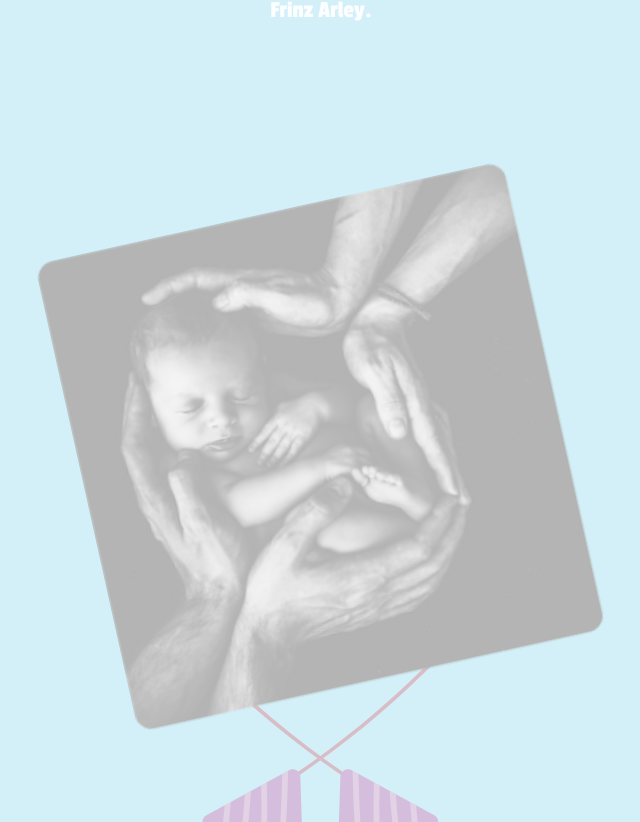
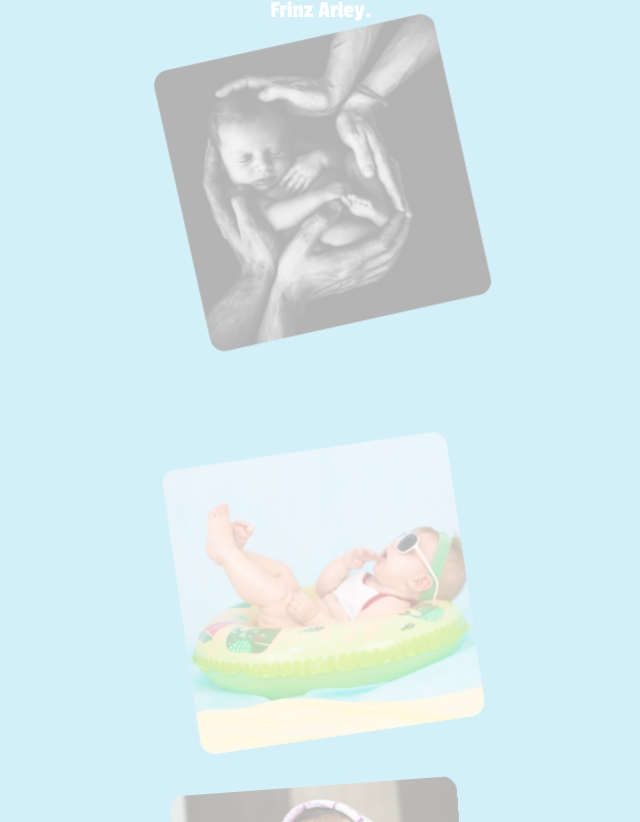
Before and after one commit to Ayocode5/react-web-ultah, a React (Create React App) app: page /invitation/1 in a window 1280 px wide. Shown: the part 1218-2040 px from the top of the page, without its empty margins (319-959 px from the left). Built offline with nearby package versions, Linux system fonts and the light colour scheme.

Commit message:
add slider image main page

```diff
--- a/src/Components/Pages/Main/Main.css
+++ b/src/Components/Pages/Main/Main.css
@@ -183,108 +183,6 @@ header {
   margin: 0 auto;
 }
 
-.photos {
-  margin: 0 auto;
-  margin-top: 24px;
-  position: relative;
-  overflow: hidden;
-  min-height: 100vmin;
-  z-index: 1;
-}
-
-.photos figure img {
-  display: block;
-  margin: 0 auto;
-}
-
-.photos figure {
-  cursor: pointer;
-  position: absolute;
-  transition: all 0.5s ease-in-out;
-  left: 0;
-  right: 0;
-}
-
-.photo-show {
-  opacity: 1 !important;
-  transform: translateY(0) !important;
-}
-
-figure:nth-child(1) img {
-  -webkit-transform: scale(0.6) rotate(-12.5deg);
-  transform: scale(0.6) rotate(-12.5deg);
-}
-
-figure:nth-child(2) img {
-  -webkit-transform: scale(0.6) rotate(-8.33333deg);
-  transform: scale(0.6) rotate(-8.33333deg);
-}
-
-figure:nth-child(3) img {
-  -webkit-transform: scale(0.6) rotate(-4.16667deg);
-  transform: scale(0.6) rotate(-4.16667deg);
-}
-
-figure:nth-child(4) img {
-  -webkit-transform: scale(0.6) rotate(0deg);
-  transform: scale(0.6) rotate(0deg);
-}
-
-figure:nth-child(5) img {
-  -webkit-transform: scale(0.6) rotate(4.16667deg);
-  transform: scale(0.6) rotate(4.16667deg);
-}
-
-figure:nth-child(6) img {
-  -webkit-transform: scale(0.6) rotate(8.33333deg);
-  transform: scale(0.6) rotate(8.33333deg);
-}
-
-figure:nth-child(7) img {
-  -webkit-transform: scale(0.6) rotate(12.5deg);
-  transform: scale(0.6) rotate(12.5deg);
-}
-
-figure:nth-child(2) {
-  opacity: 0;
-  -webkit-transform: translateY(100%);
-  transform: translateY(100%);
-}
-
-figure:nth-child(3) {
-  opacity: 0;
-  -webkit-transform: translateY(100%);
-  transform: translateY(100%);
-}
-
-figure:nth-child(4) {
-  opacity: 0;
-  -webkit-transform: translateY(100%);
-  transform: translateY(100%);
-}
-
-figure:nth-child(5) {
-  opacity: 0;
-  -webkit-transform: translateY(100%);
-  transform: translateY(100%);
-}
-
-figure:nth-child(6) {
-  opacity: 0;
-  -webkit-transform: translateY(100%);
-  transform: translateY(100%);
-}
-
-figure:nth-child(7) {
-  opacity: 0;
-  -webkit-transform: translateY(100%);
-  transform: translateY(100%);
-}
-
-figure img {
-  width: 100vmin;
-}
-
 .message {
   color: #000000;
   text-align: center;
@@ -292,6 +190,140 @@ figure img {
   max-width: 400px;
   margin: 0 auto;
   font-size: 20px;
+}
+
+#section__photos {
+  position: relative;
+  z-index: 1;
+  margin: 0 auto;
+  width: 75vw;
+}
+
+#photos {
+  --card-height: 40vw;
+  --card-margin: 4vw;
+  --card-top-offset: 1em;
+  --numphotos: 4;
+  --outline-width: 0px;
+}
+
+#photos {
+  padding-bottom: calc(
+    var(--numphotos) * var(--card-top-offset)
+  ); /* Make place at bottom, as items will slide to that position*/
+  margin-bottom: var(
+    --card-margin
+  ); /* Don't include the --card-margin in padding, as that will affect the scroll-timeline*/
+}
+
+#photo_1 {
+  --index: 1;
+  -webkit-transform: rotate(-12.5deg);
+  transform: rotate(-12.5deg);
+}
+
+#photo_2 {
+  margin-top: 90px;
+  --index: 2;
+  -webkit-transform: rotate(-8.33333deg);
+  transform: rotate(-8.33333deg);
+}
+
+#photo_3 {
+  --index: 3;
+  -webkit-transform: rotate(-4.16667deg);
+  transform: rotate(-4.16667deg);
+}
+
+#photo_4 {
+  --index: 4;
+  -webkit-transform: rotate(0deg);
+  transform: rotate(0deg);
+}
+
+#photo_5 {
+  --index: 5;
+  -webkit-transform: rotate(4.16667deg);
+  transform: rotate(4.16667deg);
+}
+
+#photo_6 {
+  --index: 6;
+  -webkit-transform: rotate(8.33333deg);
+  transform: rotate(8.33333deg);
+}
+
+#photo_7 {
+  --index: 7;
+  -webkit-transform: rotate(12.5deg);
+  transform: rotate(12.5deg);
+}
+
+.photo {
+  position: sticky;
+  top: 88px;
+  padding-top: calc(var(--index) * var(--card-top-offset));
+  transition: all 0.5s ease-in-out;
+}
+
+@supports (animation-timeline: works) {
+  @scroll-timeline photos-element-scrolls-in-body {
+    source: selector(body);
+    scroll-offsets:
+			/* Start when the start edge touches the top of the scrollport */ selector(
+          #photos
+        )
+        start 1,
+      /* End when the start edge touches the start of the scrollport */
+        selector(#photos) start 0;
+    start: selector(#photos) start 1; /* Start when the start edge touches the top of the scrollport */
+    end: selector(#photos) start 0; /* End when the start edge touches the start of the scrollport */
+    time-range: 4s;
+  }
+  .photo {
+    --index0: calc(var(--index) - 1); /* 0-based index */
+    --reverse-index: calc(var(--numcards) - var(--index0)); /* reverse index */
+    --reverse-index0: calc(
+      var(--reverse-index) - 1
+    ); /* 0-based reverse index */
+  }
+
+  .photo__content {
+    transform-origin: 50% 0%;
+    will-change: transform;
+
+    --duration: calc(var(--reverse-index0) * 1s);
+    --delay: calc(var(--index0) * 1s);
+
+    animation: scale var(--duration) linear var(--delay) forwards;
+    animation-timeline: cards-element-scrolls-in-body;
+  }
+
+  @keyframes scale {
+    to {
+      transform: scale(calc(1.1 - calc(0.1 * var(--reverse-index))));
+    }
+  }
+}
+
+/** PAGE STYLING **/
+
+#photos {
+  list-style: none;
+}
+
+.photo__content {
+  border-radius: 1em;
+  overflow: hidden;
+  margin: 0 auto;
+  max-width: 288px;
+  max-height: 288px;
+}
+
+.photo__content > figure > img {
+  width: 100%;
+  height: 100%;
+  object-fit: cover;
 }
 
 @media screen and (min-width: 420px) {
@@ -303,6 +335,9 @@ figure img {
   }
   .icon-flag-2 {
     transform: translateY(-146px);
+  }
+  #section__photos {
+    width: 80vw;
   }
 }
 
--- a/src/Components/Pages/Main/Main.jsx
+++ b/src/Components/Pages/Main/Main.jsx
@@ -94,29 +94,60 @@ function Main() {
             </p>
           </section>
 
-          <section className="photos">
+          <section id="section__photos">
+            <ul id="photos">
+              <li className="photo" id="photo_1">
+                <div className="photo__content">
                   <figure>
-              <img className="photo" src={Image1} alt="baby 1" />
+                    <img src={Image1} alt="baby 1" />
                   </figure>
+                </div>
+              </li>
+              <li className="photo" id="photo_2">
+                <div className="photo__content">
                   <figure>
-              <img className="photo" src={Image2} alt="baby 2" />
+                    <img src={Image2} alt="baby 2" />
                   </figure>
+                </div>
+              </li>
+              <li className="photo" id="photo_3">
+                <div className="photo__content">
                   <figure>
-              <img className="photo" src={Image3} alt="baby 3" />
+                    <img src={Image3} alt="baby 3" />
                   </figure>
+                </div>
+              </li>
+              <li className="photo" id="photo_4">
+                <div className="photo__content">
                   <figure>
-              <img className="photo" src={Image4} alt="baby 4" />
+                    <img src={Image4} alt="baby 4" />
                   </figure>
+                </div>
+              </li>
+              <li className="photo" id="photo_5">
+                <div className="photo__content">
                   <figure>
-              <img className="photo" src={Image5} alt="baby 5" />
+                    <img src={Image5} alt="baby 5" />
                   </figure>
+                </div>
+              </li>
+              <li className="photo" id="photo_6">
+                <div className="photo__content">
                   <figure>
-              <img className="photo" src={Image6} alt="baby 6" />
+                    <img src={Image6} alt="baby 6" />
                   </figure>
+                </div>
+              </li>
+              <li className="photo" id="photo_7">
+                <div className="photo__content">
                   <figure>
-              <img className="photo" src={Image7} alt="baby 7" />
+                    <img src={Image7} alt="baby 7" />
                   </figure>
+                </div>
+              </li>
+            </ul>
           </section>
+
           <img className="icon-flag-2" src={FlagImg} alt="flag" />
 
           <section className="message">
```
Lines whose indentation alone changed are shown as unchanged.
